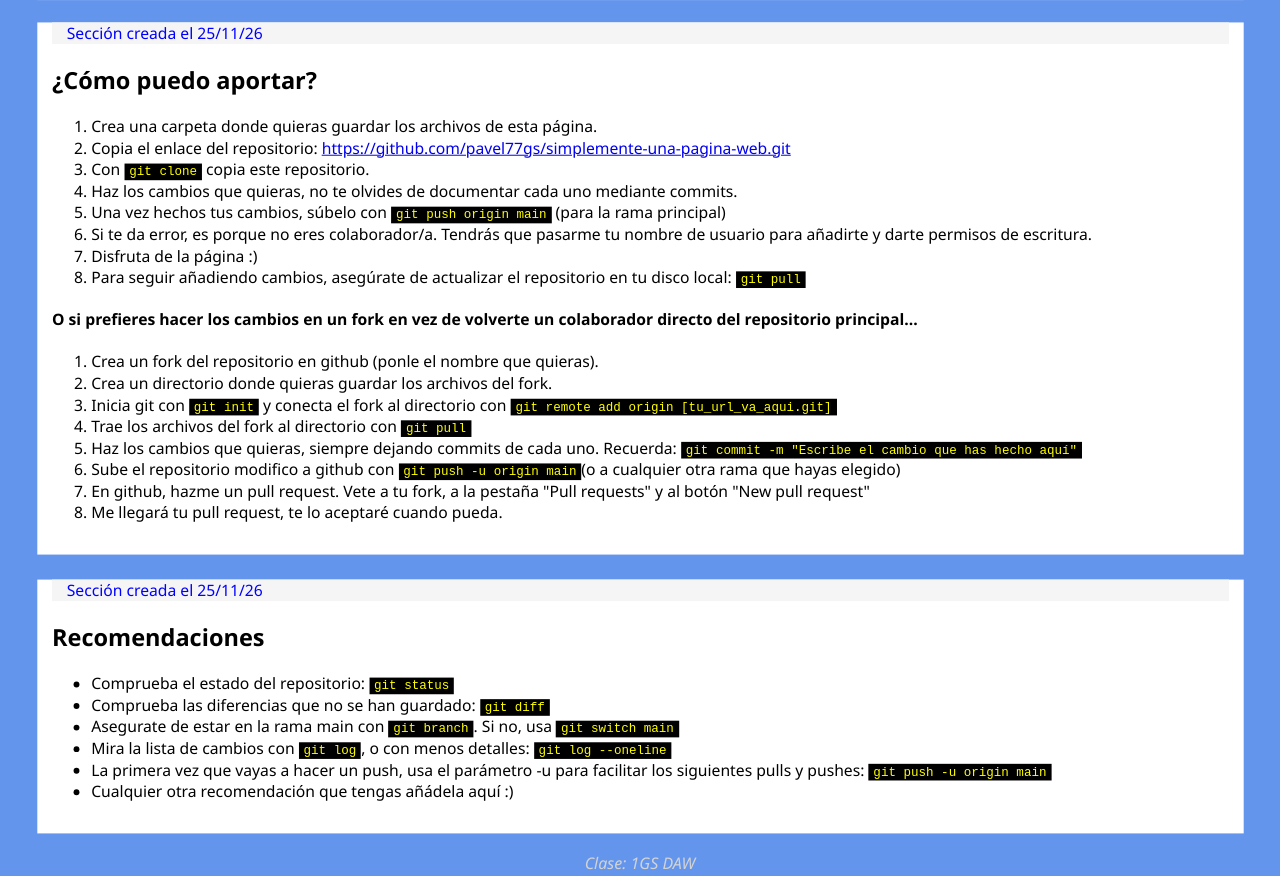
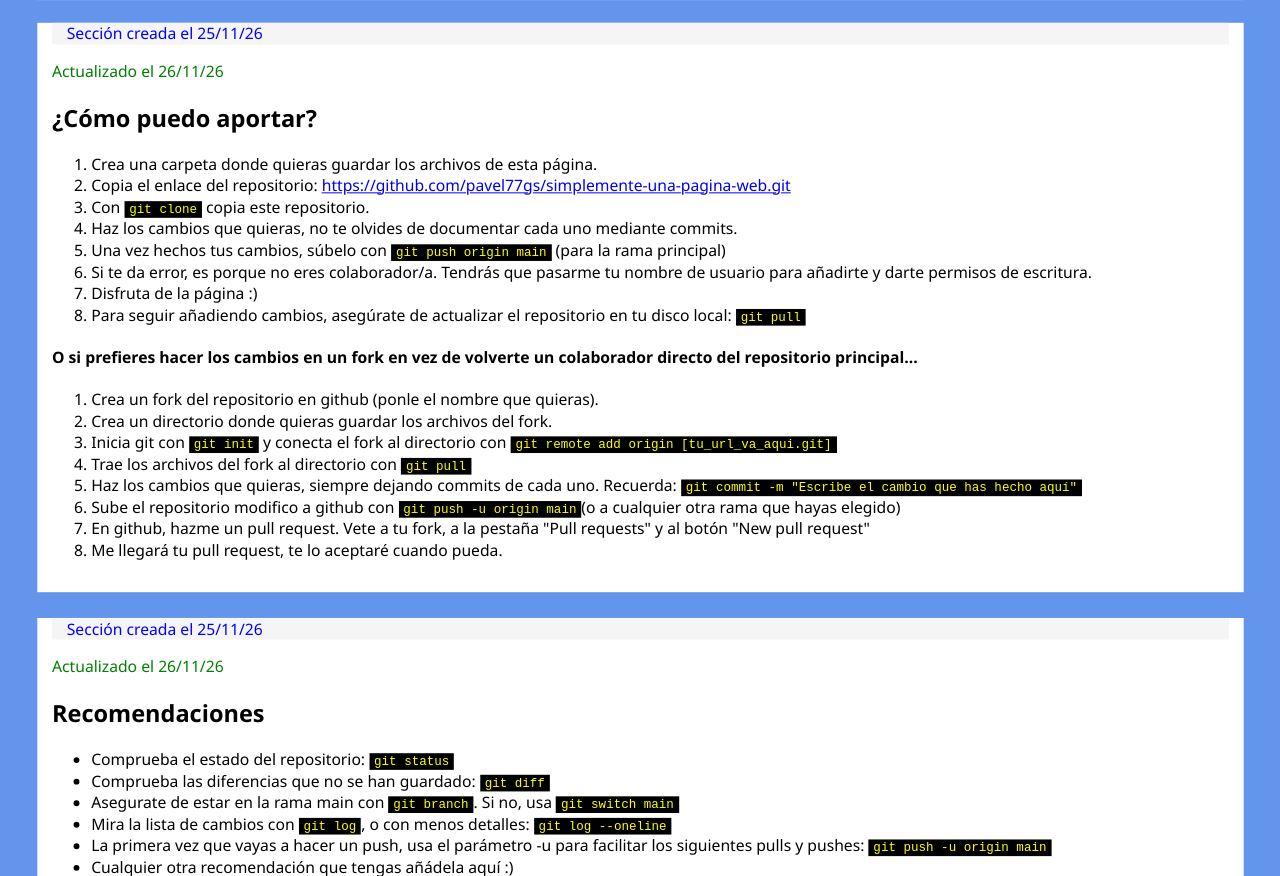
Before and after one commit to Joni-Jona/simplemente-una-pagina-web, a plain HTML site: page paginas/ayuda.html in a window 1280 px wide. Shown: the part 556-1432 px from the top of the page. Drawn offline with Linux system fonts and the light colour scheme.

Commit message:
Añado fecha de última actualización de las secciones

```diff
--- a/estilos/estilo.css
+++ b/estilos/estilo.css
@@ -36,6 +36,9 @@ header h1{
     font-size: 48px;
 }
 
+#actualizacion {
+    color: green;
+}
 
 .seccion_simple {
     padding-left: 15px;
--- a/paginas/ayuda.html
+++ b/paginas/ayuda.html
@@ -35,6 +35,7 @@
     </section>
     <section class="seccion_simple">
         <p>Sección creada el <time datetime="2026-11-25">25/11/26</time></p>
+        <p id="actualizacion">Actualizado el <time datetime="2026-11-26">26/11/26</time></p>
         <h2 class="titulo">¿Cómo puedo aportar?</h2>
         <ol>
             <li>Crea una carpeta donde quieras guardar los archivos de esta página.</li>
@@ -60,6 +61,7 @@
     </section>
     <section class="seccion_simple">
         <p>Sección creada el <time datetime="2026-11-25">25/11/26</time></p>
+        <p id="actualizacion">Actualizado el <time datetime="2026-11-26">26/11/26</time></p>
         <h2 class="titulo">Recomendaciones</h2>
         <ul>
             <li>Comprueba el estado del repositorio: <code>git status</code></li>
```
